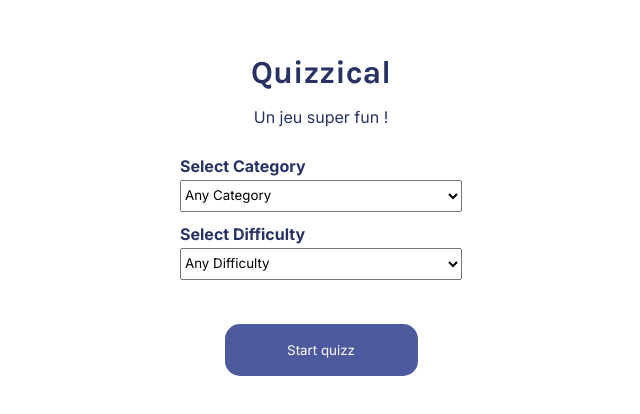
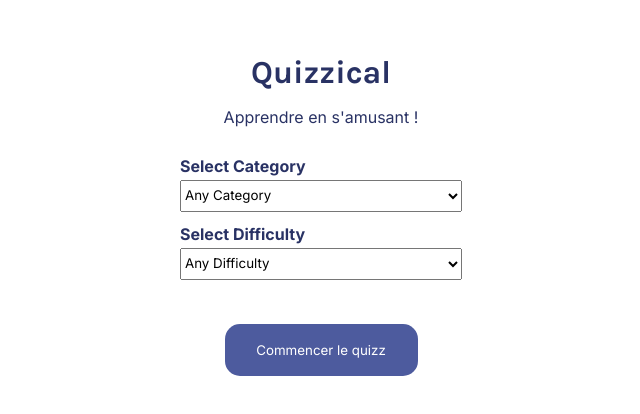
Before and after one commit to sidneypayan/quizz-app, a React (Create React App) app: page / in a window 1280 px wide. Shown: the part 188-602 px from the top of the page, without its empty margins (319-959 px from the left). Built offline with nearby package versions, Linux system fonts and the light colour scheme.

Commit message:
working on Form and Quizz components

```diff
--- a/src/components/Form.js
+++ b/src/components/Form.js
@@ -40,7 +40,7 @@ const Form = () => {
 	return (
 		<>
 			<h1 className='home__title'>Quizzical</h1>
-			<p className='home__subtitle'>Un jeu super fun !</p>
+			<p className='home__subtitle'>Apprendre en s'amusant !</p>
 			<form className='form' onSubmit={handleSubmit}>
 				<label htmlFor='category'>Select Category</label>
 				<select
@@ -85,7 +85,7 @@ const Form = () => {
 					<option value='medium'>Medium</option>
 					<option value='hard'>Hard</option>
 				</select>
-				<button className='home__btn'>Start quizz</button>
+				<button className='home__btn'>Commencer le quizz</button>
 			</form>
 		</>
 	)
--- a/src/components/Quizz.js
+++ b/src/components/Quizz.js
@@ -100,7 +100,7 @@ const Quizz = () => {
 					</button>
 				)}
 				<button onClick={toggleQuizz} className='home__btn quizz__btn'>
-					Choix catégorie et niveau de difficulté
+					Choix catégorie / difficulté
 				</button>
 			</div>
 		</div>
```
